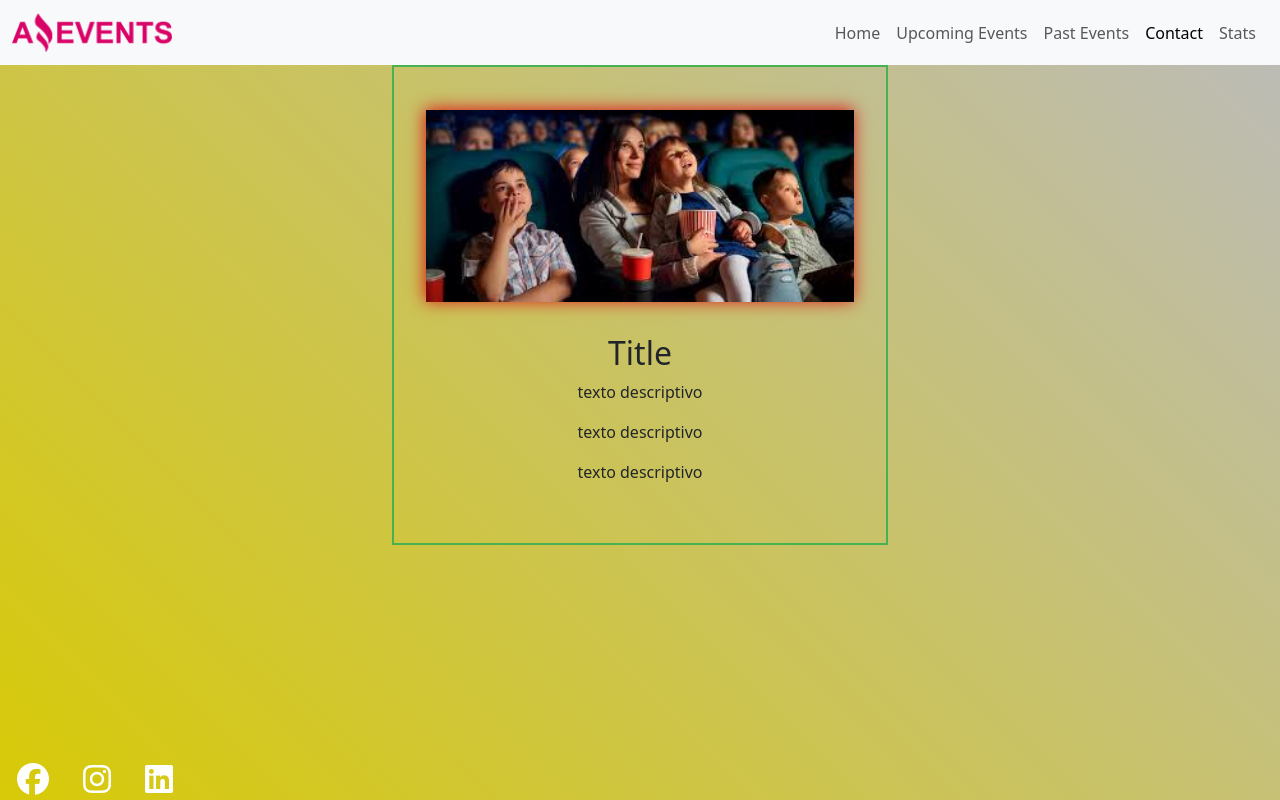
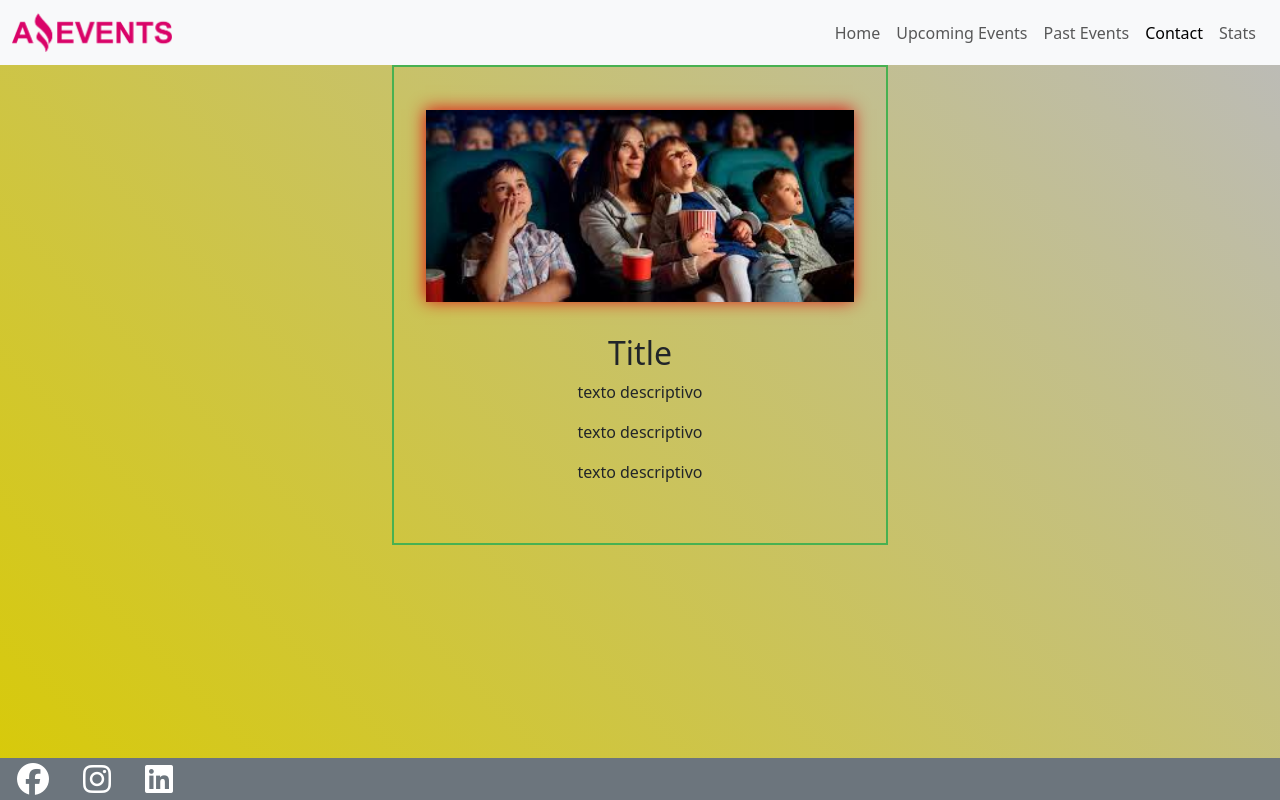
Before and after one commit to NicolasCesarini/Amazing_Events_Cesarini, a plain HTML site: page details.html in a window 1280 px wide. Drawn offline with nearby package versions, Linux system fonts and the light colour scheme.

Commit message:
task2 terminado

```diff
--- a/details.html
+++ b/details.html
@@ -64,7 +64,7 @@
         </div>
 
     </main>
-    <footer>
+    <footer class="bg-secondary">
         <ul class="list-group list-group-horizontal">
             <a href="https://www.facebook.com/" target="_blank"><li class="list-group-item"><i class="fa-brands fa-facebook fa-2xl" type="button"></i></li></a>
             <a href="https://www.instagram.com/" target="_blank"><li class="list-group-item"><i class="fa-brands fa-instagram fa-2xl"></i></li></a>
```
